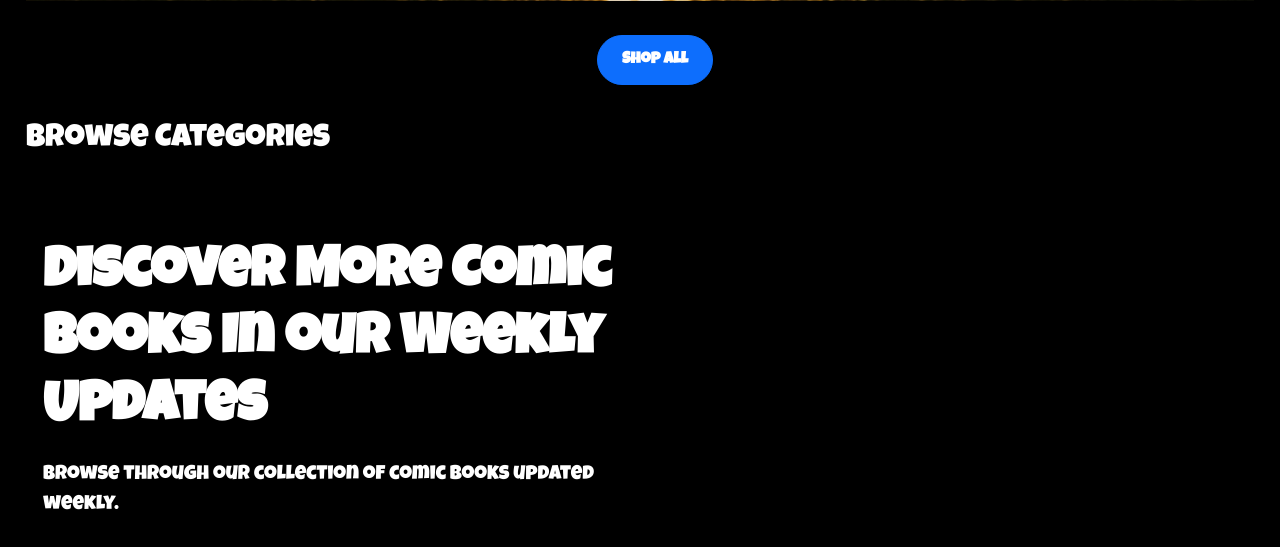
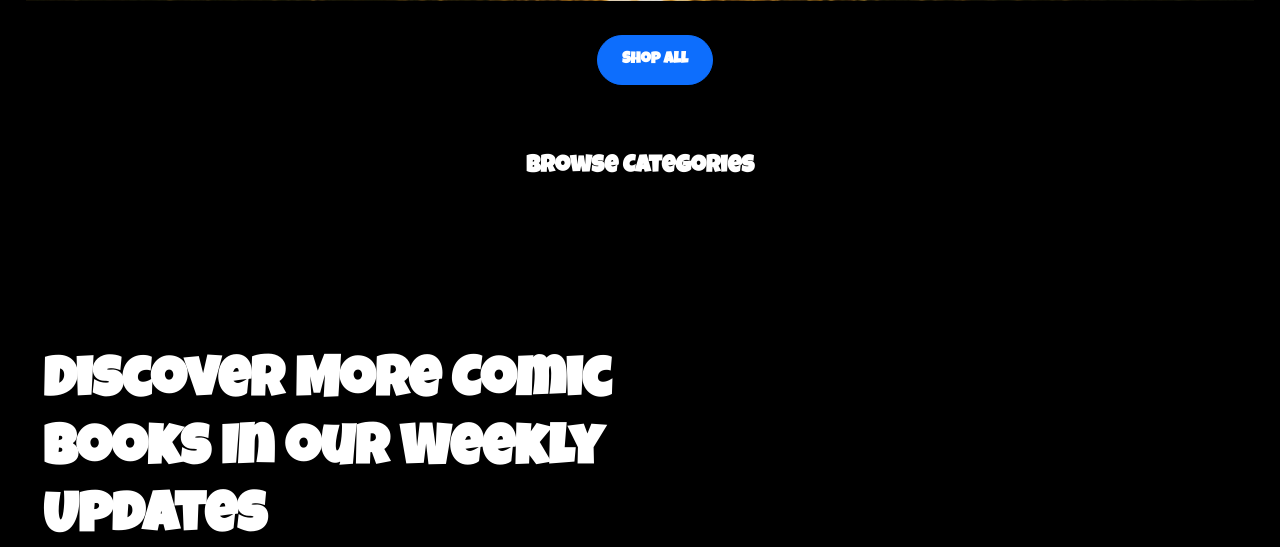
Before and after one commit to shenleeosialai/Django-E-commerce-web-app, a Django app: page / in a window 1280 px wide. Shown: the part 1429-1976 px from the top of the page. Run offline with Django 5.2, Linux system fonts and the light colour scheme; data that the repository does not hold is empty.

Commit message:
css update

```diff
--- a/static/css/base.css
+++ b/static/css/base.css
@@ -247,16 +247,30 @@ ul.errorlist {
     overflow:hidden;
 }
 
+.categories-section {
+  text-align: center;
+  padding: 2rem;
+}
+
+.categories-section h2 {
+  font-size: 1.5rem;
+  font-weight: bold;
+  margin-bottom: 2rem;
+}
+
 .categories-grid {
   display: grid;
   grid-template-columns: repeat(auto-fit, minmax(250px, 1fr));
   gap: 1.5rem;
+  max-width: 1200px;
+  margin: 0 auto;
+  padding: 1rem;
 }
 
 .category-card {
   position: relative;
   display: flex;
-  align-items: center;
+  align-items: flex-end;
   justify-content: start;
   height: 350px;
   background-size: cover;
@@ -274,7 +288,7 @@ ul.errorlist {
 .overlay {
   position: absolute;
   inset: 0;
-  background: linear-gradient(to top, rgba(0,0,0,0.6), transparent);
+  background: linear-gradient(to top, rgba(0, 0, 0, 0.6), transparent);
   z-index: 1;
 }
 
@@ -282,9 +296,10 @@ ul.errorlist {
   position: relative;
   z-index: 2;
   padding: 1rem;
-  color: #fff;
-  font-size: 1.2rem;
-  font-weight: 600;
+  color: #ffffff;
+  font-size: 1.25rem;
+  font-weight: bold;
+  font-family: "Luckiest Guy", sans-serif;
 }
 
 
```
